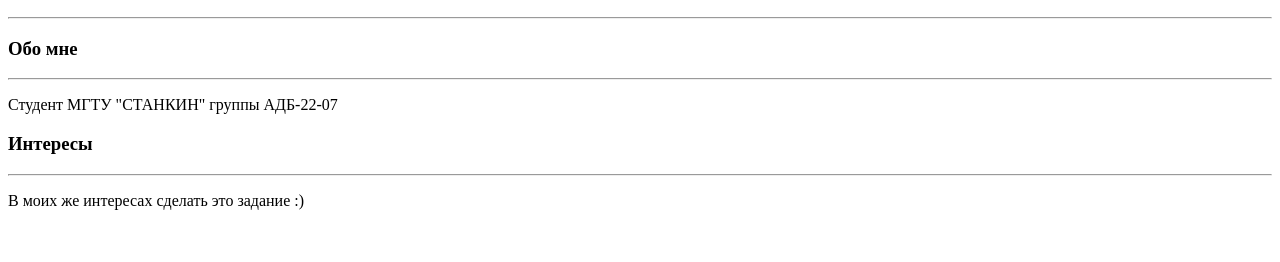
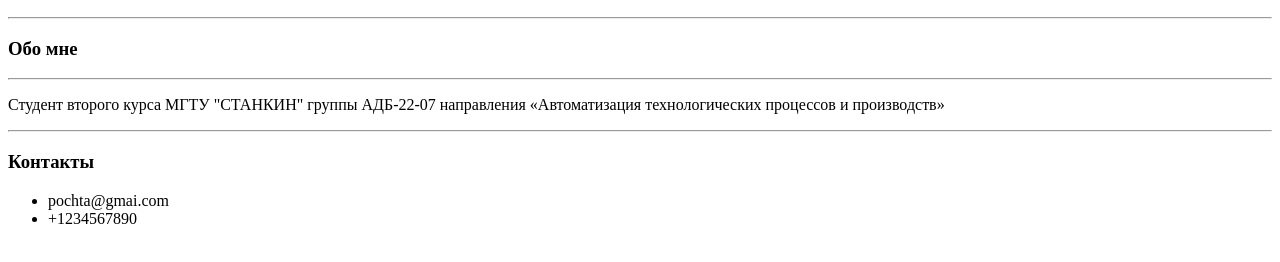
Before and after one commit to AlexandrYStankin/AlexandrYStankin.github.io, a plain HTML site: page index.html in a window 1280 px wide. Shown: the part 38-300 px from the top of the page. Drawn offline with Linux system fonts and the light colour scheme.

Commit message:
Update index.html

```diff
--- a/index.html
+++ b/index.html
@@ -8,24 +8,32 @@
 <body>
   <div class="conteiner">
     <div class="header">
-      <div class="author">
-        <div class="info_box">
-          <h2>Якуньков Александр</h2>
+        <div class="author">
+          <div class="info_box">
+            <h2>Якуньков Александр</h2>
+          </div>
         </div>
-      </div>
+      </p>
     </div>
     <hr>
     <div class="about">
       <h3>Обо мне</h3>
       <hr>
       <p>
-        Студент МГТУ "СТАНКИН" группы АДБ-22-07
+        Студент второго курса МГТУ "СТАНКИН" группы АДБ-22-07 направления «Автоматизация
+технологических процессов и производств»
       </p>
-      <h3>Интересы</h3>
       <hr>
-      <p>
-        В моих же интересах сделать это задание :)
-      </p>
+      <h3>Контакты</h3>
+      <ul class="contacts">
+        <li>
+          pochta@gmai.com
+        </li>
+        <li>
+          +1234567890
+        </li>
+      </ul>
+
     </div>
 
   </div>
```
